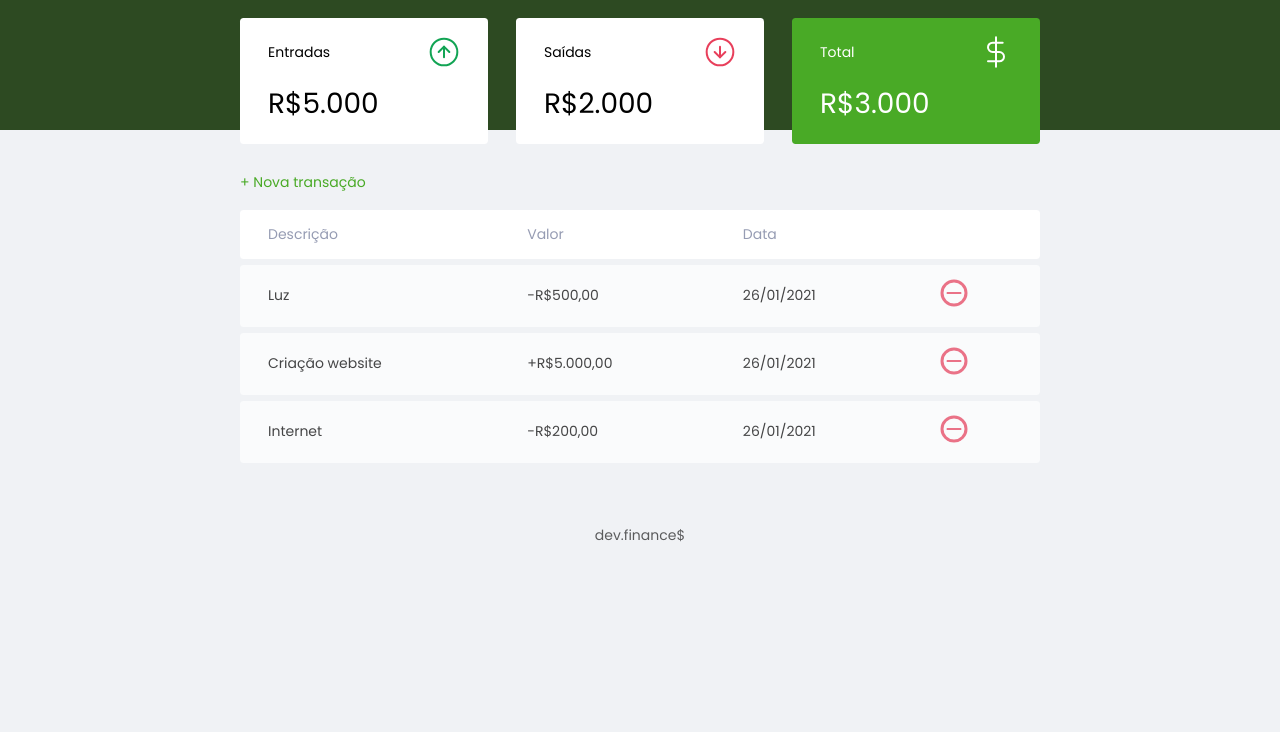
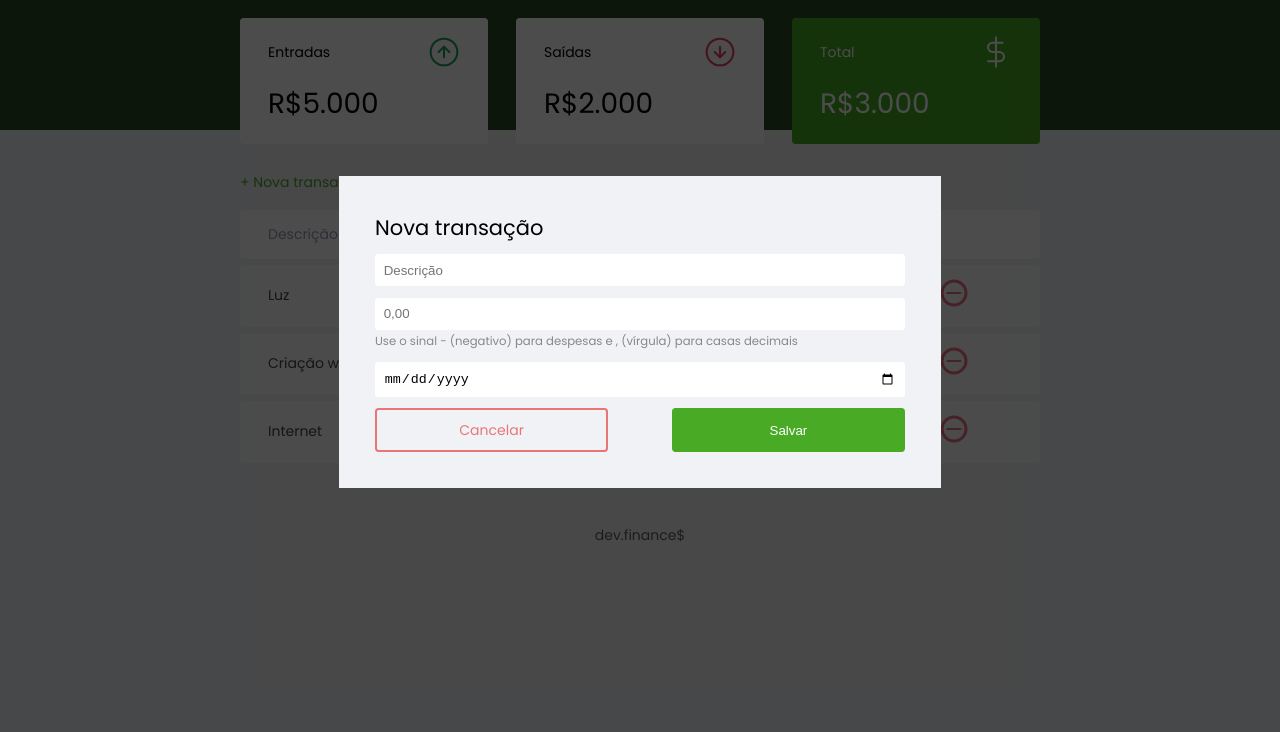
Before and after one commit to ViSaRiHimself/MaratonaDiscovery, a plain HTML site: page index.html in a window 1280 px wide. Shown: the part 68-800 px from the top of the page. Drawn offline with Linux system fonts and the light colour scheme.

Commit message:
Progresso aula 2 MD

```diff
--- a/index.html
+++ b/index.html
@@ -96,7 +96,41 @@
 
     </main>
 
-    <footer><p>dev.finance$</p></footer>
+    <div class="modal-overlay active">
+        <div class="modal">
+            <div id="form">
+                <h2>Nova transação</h2>
+                <form action="">
+
+                    <div class="input-group">
+                        <label class="sr-only" for="description">Descrição</label>
+                        <input type="text" id="description" name="description" placeholder="Descrição"/>
+                    </div>
+
+                    <div class="input-group">
+                        <label class="sr-only" for="amount">Valor</label>
+                        <input type="number" step="0.01" id="amount" name="amount" placeholder="0,00"/>
+                        <small class="help">Use o sinal - (negativo) para despesas e , (vírgula) para casas decimais</small>
+                    </div>
+
+                    <div class="input-group">
+                        <label class="sr-only" for="date">Data</label>
+                        <input type="date" id="date" name="date"/>
+                    </div>
+
+                    <div class="input-group actions">
+                        <a href="#" class="button cancel">Cancelar</a>
+                        <button>Salvar</button>
+                    </div>
+
+                </form>
+            </div>
+        </div>
+    </div>
+
+    <footer>
+        <p>dev.finance$</p>
+    </footer>
 
 </body>
 
--- a/style.css
+++ b/style.css
@@ -60,9 +60,40 @@ a:hover {
     text-decoration: none;
 }
 
+button {
+    width: 100%;
+    height: 44px;
+    border: none;
+    color: white;
+    background: #49AA26;
+    padding: 0;
+    border-radius: 0.26rem;
+    cursor: pointer;
+}
+
+button:hover {
+    background: #3dd705;
+}
+
 .button.new {
     display: inline-block;
     margin-bottom: 0.8rem;
+}
+
+.button.cancel {
+    color: #e92929;
+    border: 2px #e92929 solid;
+    border-radius: 0.26rem;
+    height: 44px;
+    display: flex;
+    align-items: center;
+    justify-content: center;
+
+    opacity: 0.62;
+}
+
+.button.cancel:hover {
+    opacity: 1;
 }
 
 /*Balance ================================= */
@@ -106,6 +137,12 @@ a:hover {
 
 /* Table ================================== */
 
+#transactions {
+    display: block;
+    width: 100%;
+    overflow-x: auto;
+}
+
 #data-table {
     width: 100%;
     border-spacing: 0 0.44rem;
@@ -142,6 +179,70 @@ table td {
     padding: 1rem 2rem;
 }
 
+/* Modal ================================== */
+
+.modal-overlay {
+    width: 100%;
+    height: 100%;
+    position: fixed;
+    top: 0;
+    background-color: rgba(0, 0, 0, 0.7);
+
+    display: flex;
+    align-items: center;
+    justify-content: center;
+
+    opacity: 0;
+    visibility: hidden;
+}
+
+ .modal-overlay.active {
+     opacity: 1;
+     visibility: visible;
+ }
+
+.modal {
+    background: #f0f2f5;
+    padding: 2.6rem;
+    position: relative;
+}
+
+/* Form ==================================== */
+
+#form {
+    max-width: 530px;
+}
+
+#form h2 {
+    margin-top: 0;
+}
+
+input {
+    border: none;
+    border-radius: 0.22rem;
+    padding: 0.62rem;
+    width: 100%;
+}
+
+.input-group {
+    margin-top: 0.8rem;
+}
+
+.input-group small {
+    opacity: 0.44;
+}
+
+.input-group.actions {
+    display: flex;
+    justify-content: space-between;
+    align-items: center;
+}
+
+.input-group.actions .button,
+.input-group.actions button {
+    width: 44%;
+}
+
 /* Footer ================================== */
 
 footer {
```
